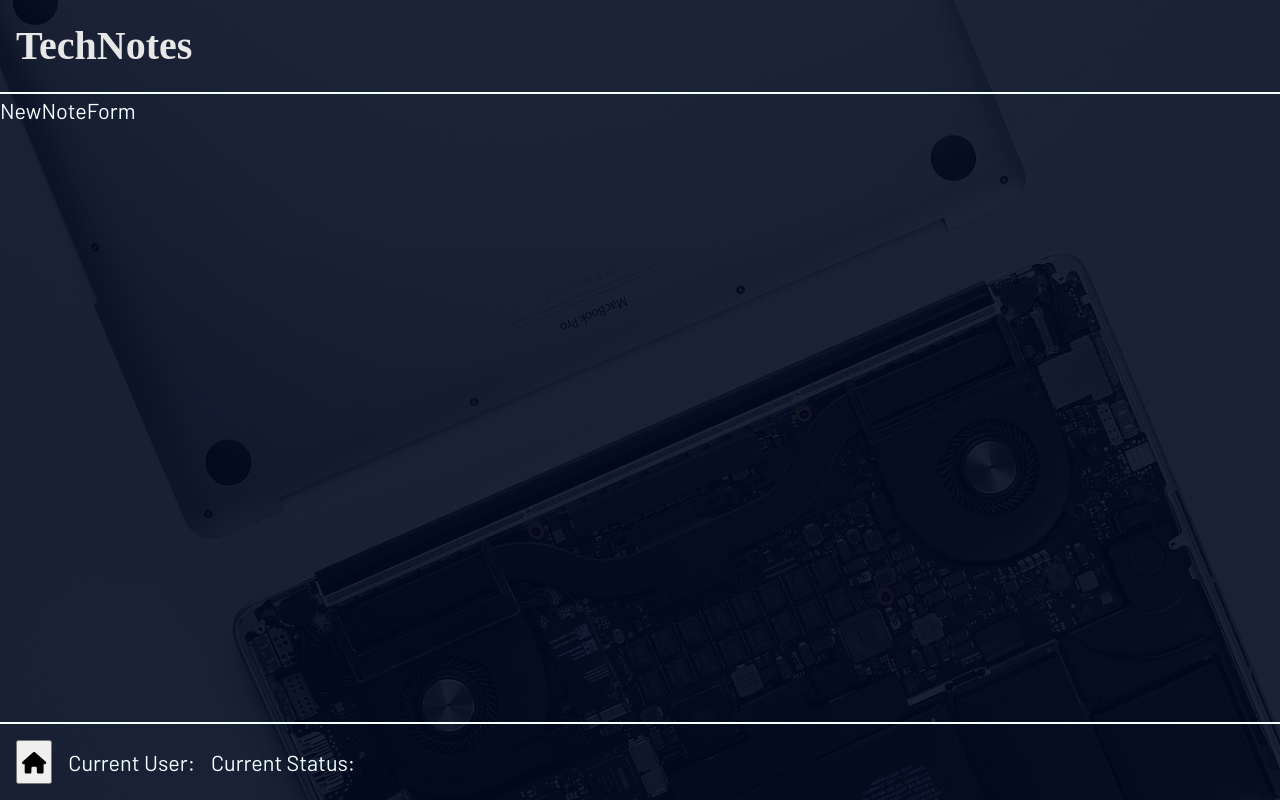
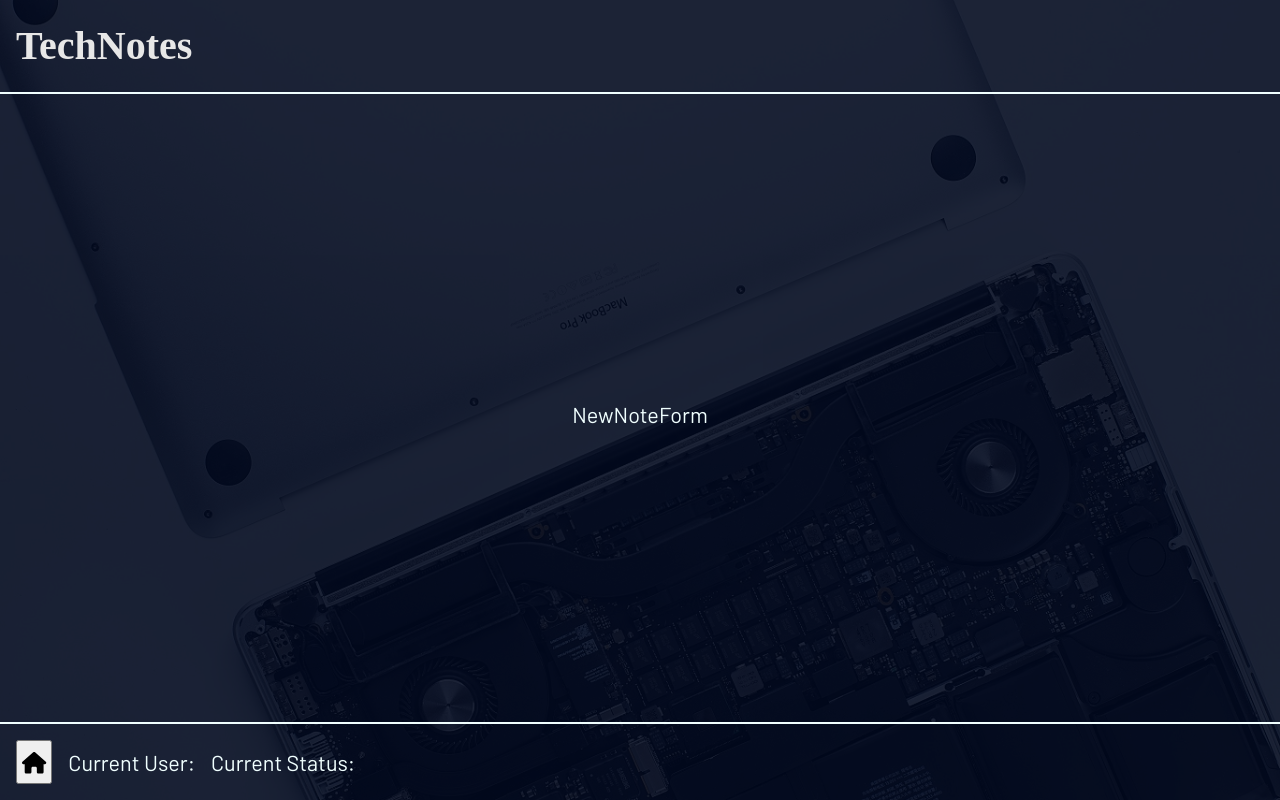
Before and after one commit to md-abid-hussain/frontend-technotes, a React (Vite) app: page /dash/notes/new in a window 1280 px wide. Built offline with nearby package versions, Linux system fonts and the light colour scheme; no server answers; a web font is replaced by a local one.

Commit message:
enclosed content around section in new note component

```diff
--- a/src/Features/Notes/NewNote.jsx
+++ b/src/Features/Notes/NewNote.jsx
@@ -8,7 +8,11 @@ const NewNote = () => {
 
     const content = users? <NewNoteForm users={users}/> : <p>Loading...</p>
 
-    return content
+    return(
+        <section className="grid center form_container">
+            {content}
+        </section>
+    )
 }
 
 export default NewNote
```
